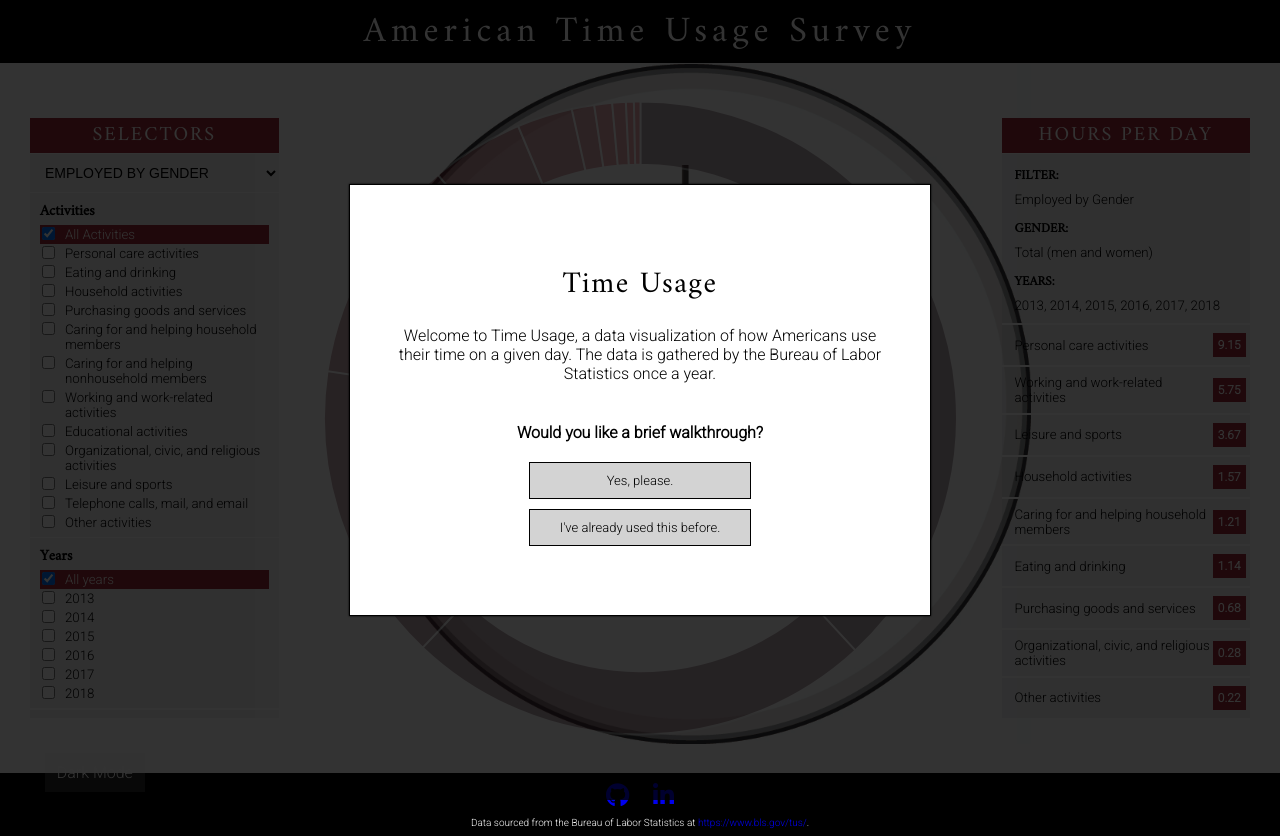
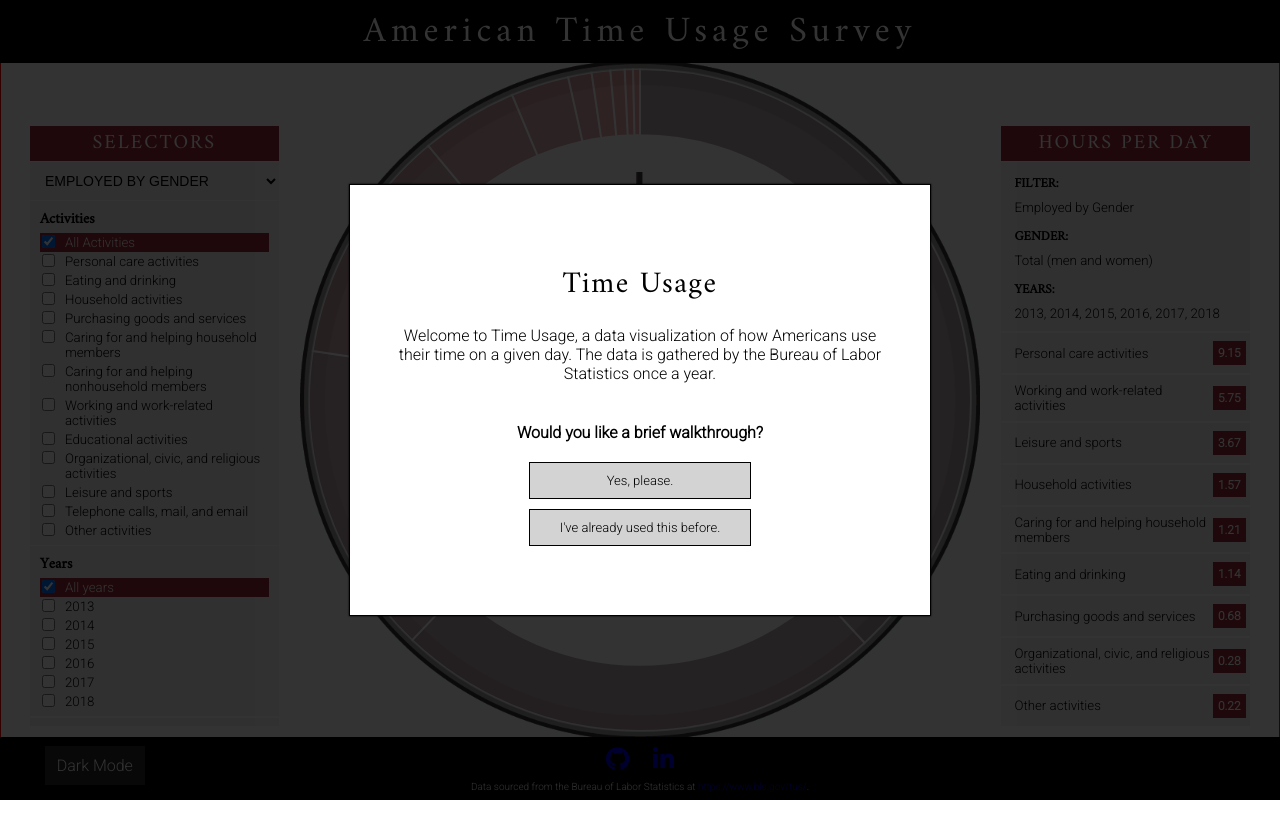
Before and after one commit to rayoowoo/TimeUsage, a website built with webpack: page index.html in a window 1280 px wide. After the commit the page ends 800 px from the top, so only its background shows below. Built offline with nearby package versions, Linux system fonts and the light colour scheme.

Commit message:
Fix clock proportions

```diff
--- a/index.html
+++ b/index.html
@@ -20,9 +20,11 @@
             <h2 class="headers">SELECTORS</h2>
             <div id="selector" class="selector-container"></div>
         </div>
-        <div id="watch"></div>
-        <div id="hands"></div>
-        <div class="clock-background"></div>
+        <section class="watch-face">
+            <div id="watch"></div>
+            <div id="hands"></div>
+            <div class="clock-background"></div>
+        </section>
         <div class="sides">
             <h2 class="headers">HOURS PER DAY</h2>
             <div id="data-display" class="display-container"></div>
--- a/src/assets/stylesheets/main.scss
+++ b/src/assets/stylesheets/main.scss
@@ -57,6 +57,7 @@ body {
     font-family: 'Roboto', sans-serif;
     display: flex;
     flex-direction: column;
+    overflow: hidden;
 }
 
 .title {
@@ -67,6 +68,9 @@ body {
     height: 62px;
     padding-top: 1px;
     letter-spacing: 5px;
+    position: relative;
+    top: 0;
+    width: 100%;
 }
 
 .content {
@@ -80,7 +84,7 @@ body {
         border-color: themed('oneColor');
     }
     flex: 3;
-    margin: auto 30px;
+    margin: 3.75% 30px;
     height: 75vh;
     overflow-x: hidden;
 }
@@ -91,6 +95,9 @@ body {
     height: 63px;
     display: flex;
     flex-direction: column;
+    position: fixed;
+    bottom: 0;
+    width: 100%;
 }
 
 .footer i {
@@ -111,12 +118,13 @@ body {
 .dark-btn {
     color: white;
     background-color: rgba(240, 240, 240, 0.164);
-    position: absolute;
+    position: fixed;
     left: 3.5%;
-    bottom: 1%;
     padding: 10px;
     width: 80px;
     text-align: center;
+    z-index: 4;
+    bottom: 15px;
 }
 
 .dark-btn:hover {
--- a/src/assets/stylesheets/walkthrough.scss
+++ b/src/assets/stylesheets/walkthrough.scss
@@ -129,7 +129,7 @@
 
 .dark-btn.component-display {
     background-color: rgba(240, 240, 240, 0.164);
-    position: absolute;
+    position: fixed;
 }
 
 .exit {
--- a/src/assets/stylesheets/watchface.scss
+++ b/src/assets/stylesheets/watchface.scss
@@ -25,12 +25,22 @@
     fill: var(--watch-red);
 }
 
+.watch-face {
+    flex: 8;
+}
+
 .svg-container {
-    flex: 8;
-    height: 85vh;
     display: flex;
+    width: inherit;
     justify-content: center;
     background-color: transparent;
+    border: 1px solid red;
+    position: absolute;
+    left: 0;
+    top: 0;
+    bottom: 0;
+    right: 0;
+    z-index: -1
 }
 
 .clock-background {
@@ -38,16 +48,17 @@
          background-image: themed('image');
     }
     background-repeat: no-repeat;
-    margin-top: 10px;
-    margin-bottom: 20px;
-    background-size: 100%;
+    margin: auto;
+    background-size: 85vh;
     background-position: 50% 50%;
     position: absolute;
     height: 85vh;
     width: 85vh;
-    left: 27.45%;
+    left: 0;
+    top: 0;
+    bottom: 0;
+    right: 0;
     z-index: -2;
-    top: 6.78%;
 }
 
 .clock-hands {
@@ -60,12 +71,12 @@
     animation-name: rotation;
     animation-duration: 3.3s;
     position: absolute;
-    background-size: 100%;
-    height: 70vh;
-    width: 70vh;
-    left: 31.7%;
+    background-size: 68vh;
+    left: 0;
+    top: 0;
+    bottom: 0;
+    right: 0;
     z-index: -1;
-    top: 14.35%;
 }
 
 @keyframes rotation {
@@ -83,12 +94,12 @@
     animation-name: reverse;
     animation-duration: 3.3s;
     position: absolute;
-    background-size: 100%;
-    height: 70vh;
-    width: 70vh;
-    left: 31.7%;
+    background-size: 68vh;
+    left: 0;
+    top: 0;
+    bottom: 0;
+    right: 0;
     z-index: -1;
-    top: 14.35%;
 }
 
 @keyframes reverse {
--- a/src/js/components/watch.js
+++ b/src/js/components/watch.js
@@ -2,7 +2,7 @@
 import Utils from '../helpers/utils'
 
 export default (data) => {
-    const margin = 15;
+    const margin = window.innerHeight * 0.085;
 
     let width, height;
     const utils = new Utils();
@@ -10,7 +10,7 @@
     const svg = d3.select("#watch")
         .classed("svg-container", true)
         .append("svg")
-        .attr("width", function (d) { width = this.parentNode.clientWidth; return width })
+        .attr("width", function (d) { width = this.parentNode.clientHeight; return width })
         .attr("height", function (d) { height = this.parentNode.clientHeight; return height })
         .append("g")
         .attr("transform", "translate(" + width / 2 + "," + height / 2 + ")");
--- a/src/js/helpers/create.js
+++ b/src/js/helpers/create.js
@@ -113,8 +113,8 @@ export const darkModeBtn = (draw, data, params) => {
     const btn = document.createElement("div");
     btn.classList.add("dark-btn");
     btn.innerText = text;
-    const footer = document.querySelector(".footer");
-    footer.appendChild(btn);
+    const body = document.querySelector("body");
+    body.appendChild(btn);
 
     btn.addEventListener('click', e => {
         e.preventDefault();
```
Also changed, not shown: dist/bundle.js, timeusage.css.
